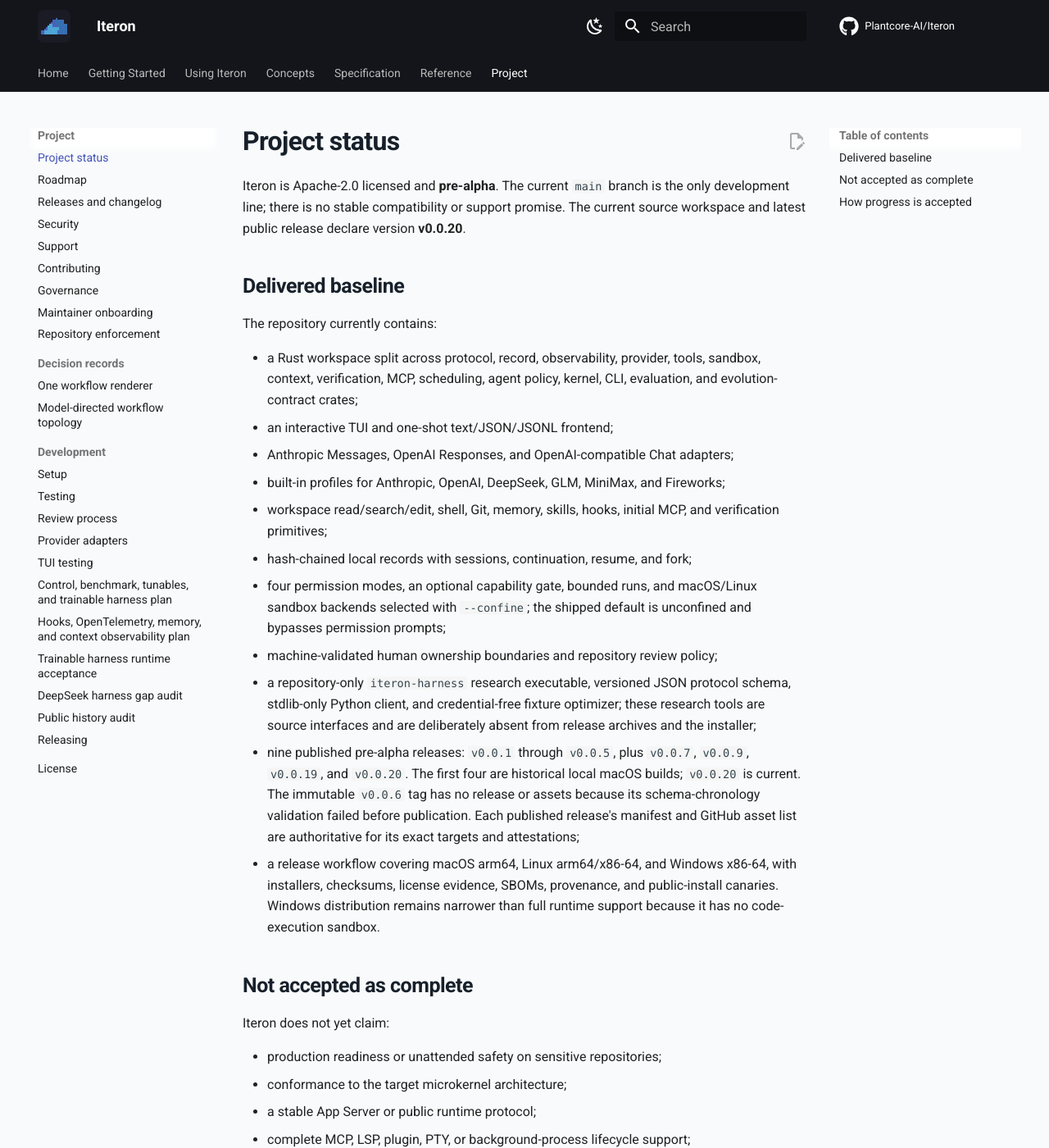
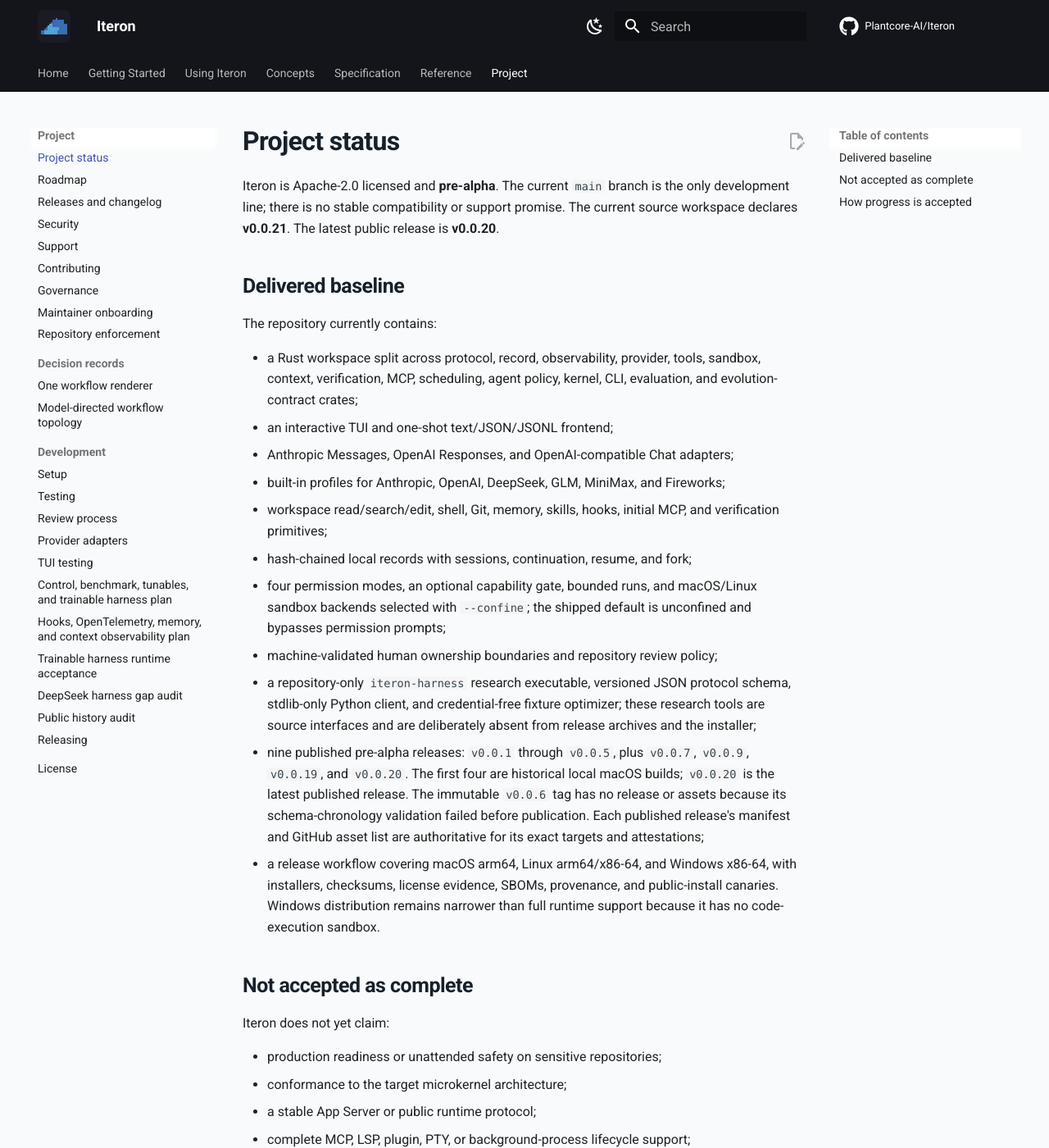
Before and after one commit to Plantcore-AI/Iteron, an MkDocs documentation site: the page built from docs/project/status.md, in a window 1280 px wide and 1400 px high. Shown: the whole window at 82% size. Built offline with MkDocs 1.6.1 and Material for MkDocs 9.7.7, drawn with Linux system fonts in a browser that asks for light colours; comment, search, counter and statistics services are not loaded.

Commit message:
Prepare Iteron 0.0.21 release identity

```diff
--- a/Cargo.toml
+++ b/Cargo.toml
@@ -30,7 +30,7 @@
 ]
 
 [workspace.package]
-version = "0.0.20"
+version = "0.0.21"
 edition = "2024"
 license = "Apache-2.0"
 publish = false
--- a/docs/project/status.md
+++ b/docs/project/status.md
@@ -2,7 +2,7 @@
 
 Iteron is Apache-2.0 licensed and **pre-alpha**. The current `main` branch is the
 only development line; there is no stable compatibility or support promise.
-The current source workspace and latest public release declare version
+The current source workspace declares **v0.0.21**. The latest public release is
 **v0.0.20**.
 
 ## Delivered baseline
@@ -27,7 +27,7 @@
   source interfaces and are deliberately absent from release archives and the installer;
 - nine published pre-alpha releases: `v0.0.1` through `v0.0.5`, plus `v0.0.7`,
   `v0.0.9`, `v0.0.19`, and `v0.0.20`. The first four are historical local macOS
-  builds; `v0.0.20` is current. The immutable `v0.0.6` tag has no release or
+  builds; `v0.0.20` is the latest published release. The immutable `v0.0.6` tag has no release or
   assets because its schema-chronology validation failed before publication.
   Each published release's manifest and GitHub asset list are authoritative for
   its exact targets and attestations;
```
Also changed, not shown: docs/reference/claim-sheet.md (+2 -2 lines), 5 other files.
